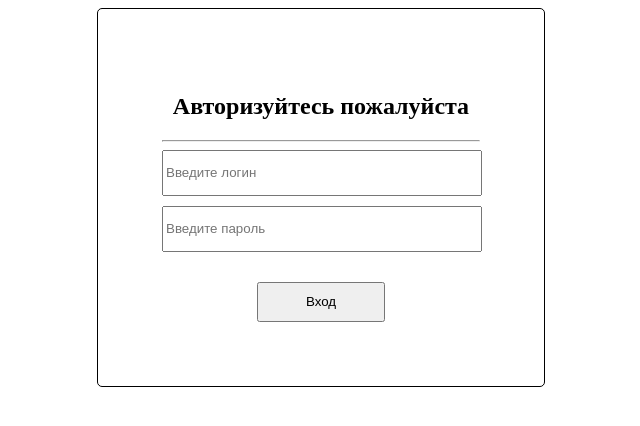
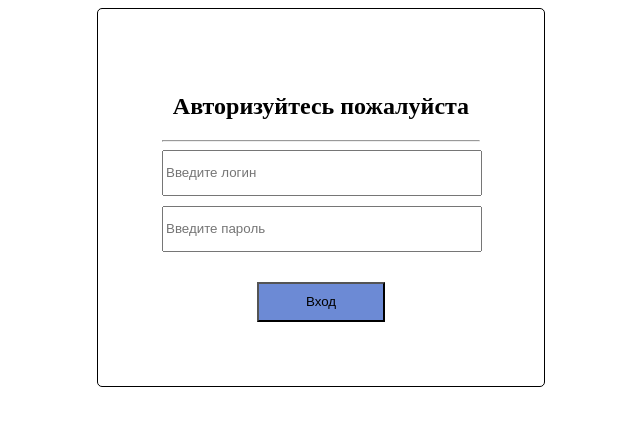
Before and after one commit to garibaldi1/form, a PHP site: page /registration.html in a window 1280 px wide. Shown: the top 426 px of the page, without its empty margins (287-927 px from the left). Run offline with PHP 8.4, Linux system fonts and the light colour scheme.

Commit message:
Навел красоту

```diff
--- a/Dip/style.css
+++ b/Dip/style.css
@@ -23,6 +23,7 @@ input {
     margin-top: 20px;
     width: 40%;
     text-align: center;
+    background-color: #6C8AD5;
 }
 h2 {
     text-align: center;
```
